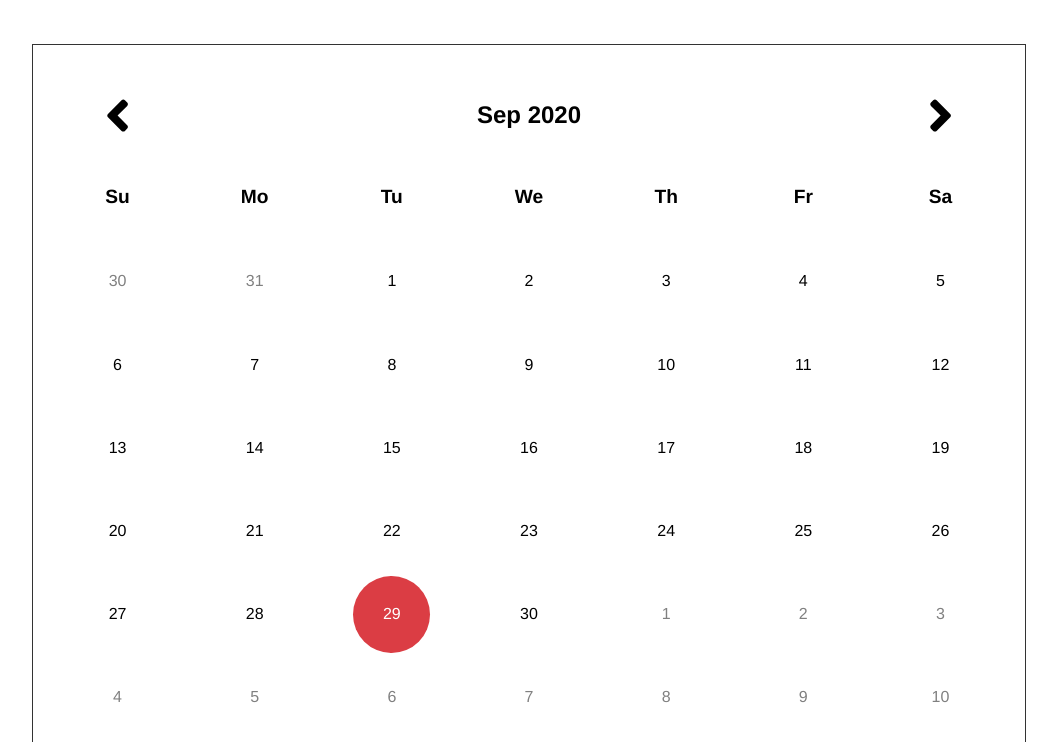
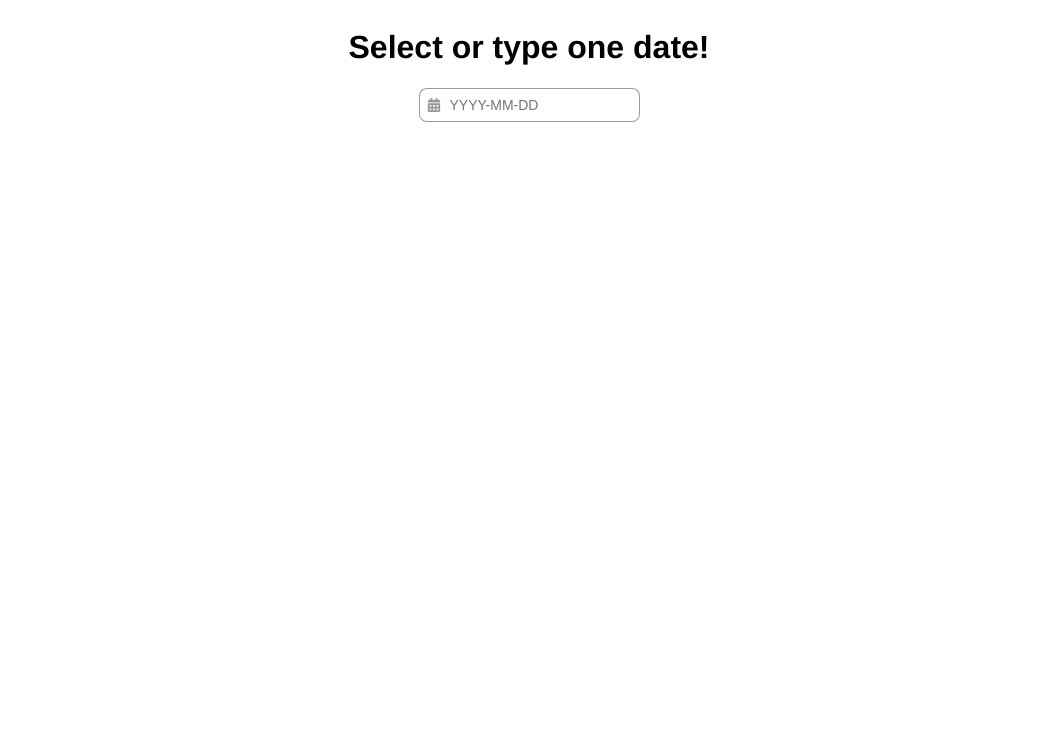
Before and after one commit to lisinhong/date_picker_vue, a Vue app: page / in a window 1280 px wide. Shown: the top 742 px of the page, without its empty margins (119-1176 px from the left). Built offline with nearby package versions, Linux system fonts and the light colour scheme.

Commit message:
Add DatePicker component

```diff
--- a/src/App.vue
+++ b/src/App.vue
@@ -1,18 +1,21 @@
 <template>
   <div id="app">
     <div class="container">
-      <Calendar />
+      <DatePicker />
+      <!-- <Calendar /> -->
     </div>
   </div>
 </template>
 
 <script>
 import Calendar from './components/Calendar.vue';
+import DatePicker from './components/DatePicker.vue';
 
 export default {
   name: 'App',
   components: {
     Calendar,
+    DatePicker,
   },
   data() {
     return {};
--- /dev/null
+++ b/src/components/DatePicker.vue
@@ -0,0 +1,62 @@
+<template>
+  <div class="date-picker">
+    <h1>Select or type one date!</h1>
+    <div class="input-wrapper">
+      <input type="text" placeholder="YYYY-MM-DD" />
+      <font-awesome-icon icon="calendar-alt" />
+    </div>
+  </div>
+</template>
+
+<script>
+import Calendar from './Calendar.vue';
+
+export default {
+  name: 'DatePicker',
+  components: {
+    Calendar,
+  },
+  data() {
+    return {};
+  },
+};
+</script>
+
+<style lang="scss" scoped>
+.date-picker {
+  display: flex;
+  align-items: center;
+  flex-direction: column;
+  width: 100%;
+  height: 100%;
+}
+.input-wrapper {
+  position: relative;
+
+  input {
+    border: 1px solid rgba(0, 0, 0, 0.4);
+    font-size: 14px;
+    padding: 8px;
+    padding-left: calc(8px + 14px + 8px);
+    border-radius: 8px;
+    outline: none;
+
+    &:focus {
+      & + svg {
+        color: rgba(0, 0, 0, 0.6);
+      }
+    }
+  }
+
+  svg {
+    position: absolute;
+    width: 14px;
+    height: 14px;
+    top: 50%;
+    left: 8px;
+    transform: translateY(-50%);
+    color: rgba(0, 0, 0, 0.4);
+    transition: 0.2s;
+  }
+}
+</style>
--- a/src/main.js
+++ b/src/main.js
@@ -1,11 +1,11 @@
 import Vue from 'vue';
 import { library } from '@fortawesome/fontawesome-svg-core';
-import { faAngleLeft, faAngleRight } from '@fortawesome/free-solid-svg-icons';
+import { faAngleLeft, faAngleRight, faCalendarAlt } from '@fortawesome/free-solid-svg-icons';
 import { FontAwesomeIcon } from '@fortawesome/vue-fontawesome';
 import store from './store';
 import App from './App.vue';
 
-library.add(faAngleLeft, faAngleRight);
+library.add(faAngleLeft, faAngleRight, faCalendarAlt);
 
 Vue.component('font-awesome-icon', FontAwesomeIcon);
 
--- a/src/store.js
+++ b/src/store.js
@@ -56,8 +56,22 @@ const calendar = {
   },
 };
 
+const DatePicker = {
+  namespaced: true,
+  state: {
+
+  },
+  getters: {
+
+  },
+  mutations: {
+
+  },
+};
+
 export default new Vuex.Store({
   modules: {
     calendar,
+    DatePicker,
   },
 });
```
